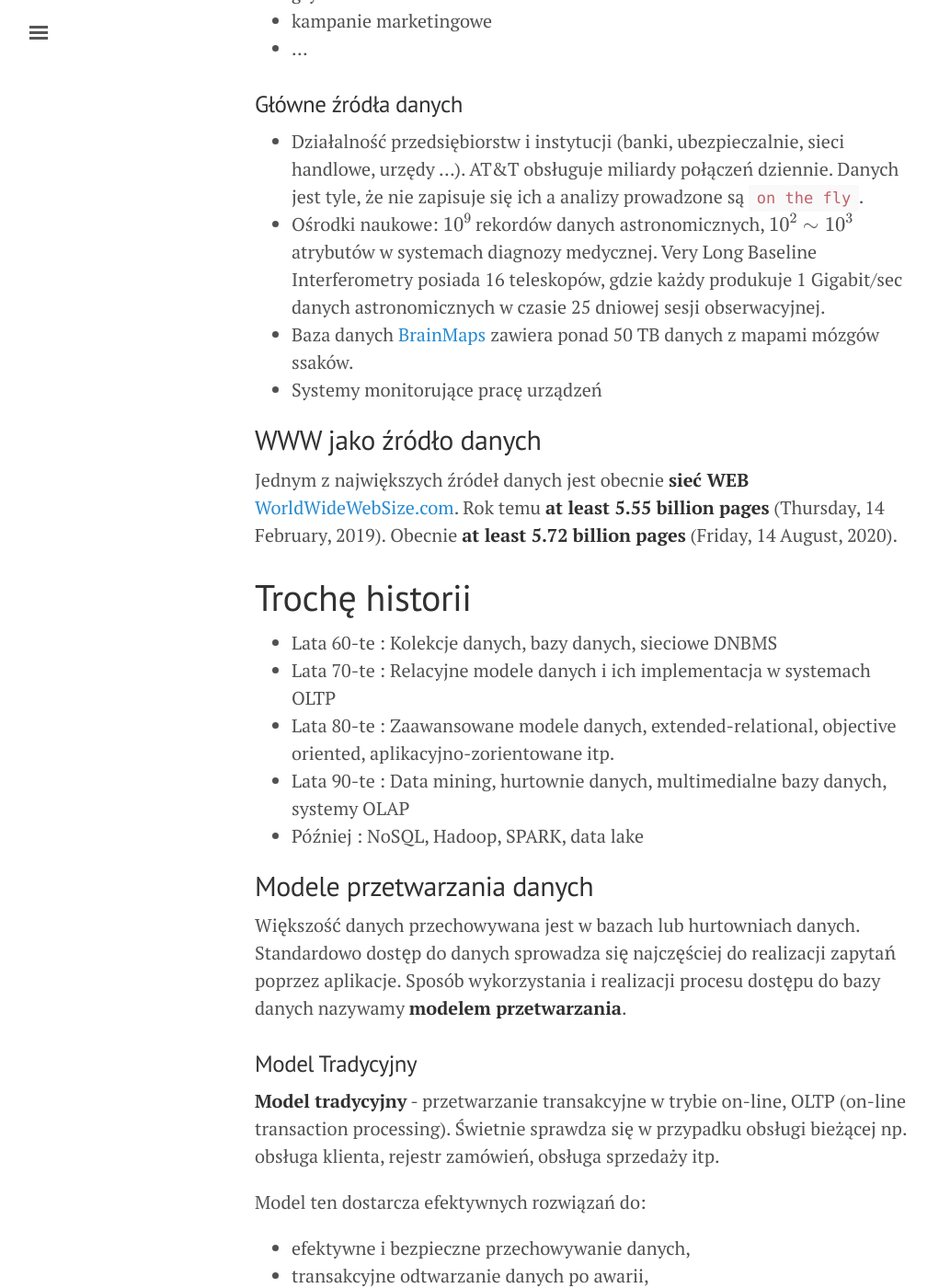
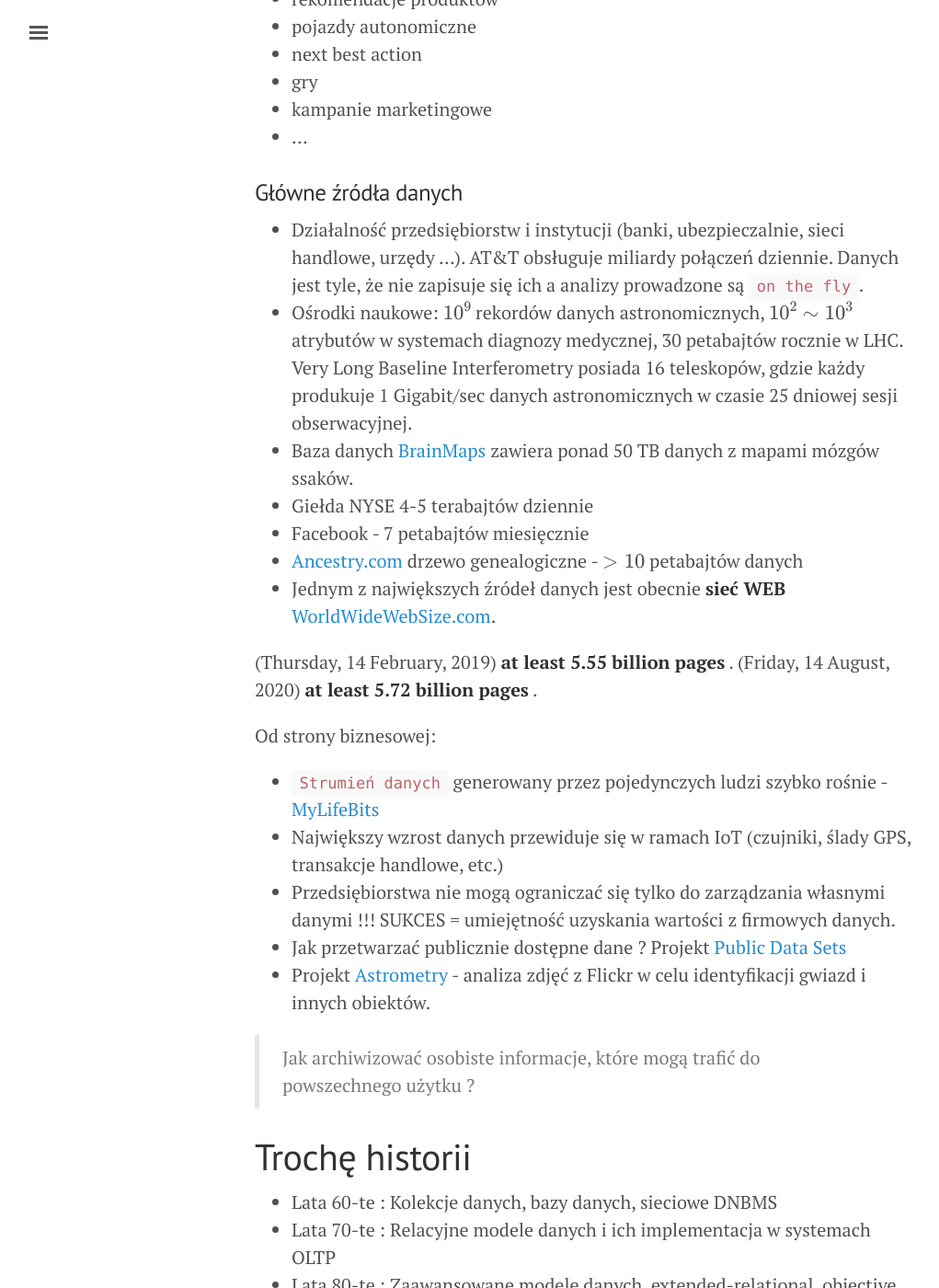
Before and after one commit to sebkaz-teaching/RealTime, a Jekyll site: the page built from 01_Intro.md, in a window 1280 px wide and 1400 px high, scrolled down 2247 px. Shown: the whole window at 92% size, without its empty margins (3-1024 px from the left). Built offline with Jekyll 4.4.1, drawn with Linux system fonts in a browser that asks for light colours; formulas are drawn with MathJax 3; a script that is not in the unit is left out; some of the changed text lies outside the part shown.

Commit message:
add info from Hadoop book

```diff
--- a/01_Intro.md
+++ b/01_Intro.md
@@ -13,6 +13,8 @@
 
 > Podaj przykład danych ustrukturyzowanych i nieustrukturyzowanych.
 
+> Zna typy danych ustrukturyzowanych jak i nieustrukturyzowanych (K2A_W02, K2A_W04, O2_W04, O2_W07)
+
 Dane przyczyniły się do powstania tysięcy nowych narzędzi do `generowania`, `zbierania`, `przechowywania` i `przetwarzania` informacji na niespotykaną dotąd skalę.
 
 Dane istnieją od bardzo dawna.
@@ -56,18 +58,27 @@
 - Działalność przedsiębiorstw i instytucji (banki, ubezpieczalnie, sieci handlowe, urzędy ...).
 AT&T obsługuje miliardy połączeń dziennie.
 Danych jest tyle, że nie zapisuje się ich a analizy prowadzone są `on the fly`.
-- Ośrodki naukowe: $10^9$ rekordów danych astronomicznych, $10^2 \sim 10^3$ atrybutów w systemach diagnozy medycznej.
+- Ośrodki naukowe: $10^9$ rekordów danych astronomicznych, $10^2 \sim 10^3$ atrybutów w systemach diagnozy medycznej, 30 petabajtów rocznie w LHC.
 Very Long Baseline Interferometry posiada 16 teleskopów, gdzie każdy produkuje 1 Gigabit/sec danych astronomicznych w czasie 25 dniowej sesji obserwacyjnej.
 - Baza danych [BrainMaps](http://brainmaps.org) zawiera ponad 50 TB danych z mapami mózgów ssaków.
-- Systemy monitorujące pracę urządzeń
+- Giełda NYSE 4-5 terabajtów dziennie
+- Facebook - 7 petabajtów miesięcznie
+- [Ancestry.com](https://www.ancestry.com) drzewo genealogiczne - $>10$ petabajtów danych
+- Jednym z największych źródeł danych jest obecnie **sieć WEB** [WorldWideWebSize.com](http://www.worldwidewebsize.com).
+
+(Thursday, 14 February, 2019) **at least 5.55 billion pages** .
+(Friday, 14 August, 2020) **at least 5.72 billion pages** .
+
+Od strony biznesowej:
+
+- `Strumień danych` generowany przez pojedynczych ludzi szybko rośnie - [MyLifeBits](https://www.microsoft.com/en-us/research/project/mylifebits/)
+- Największy wzrost danych przewiduje się w ramach IoT (czujniki, ślady GPS, transakcje handlowe, etc.)
+- Przedsiębiorstwa nie mogą ograniczać się tylko do zarządzania własnymi danymi !!! SUKCES = umiejętność uzyskania wartości z firmowych danych.
+- Jak przetwarzać publicznie dostępne dane ?  Projekt [Public Data Sets](http://infochimps.org)
+- Projekt [Astrometry](http://astrometry.net) - analiza zdjęć z Flickr w celu identyfikacji gwiazd i innych obiektów.
 
 
-## WWW jako źródło danych
-
-Jednym z największych źródeł danych jest obecnie **sieć WEB**
-[WorldWideWebSize.com](http://www.worldwidewebsize.com).
-Rok temu **at least 5.55 billion pages** (Thursday, 14 February, 2019).
-Obecnie **at least 5.72 billion pages** (Friday, 14 August, 2020).
+> Jak archiwizować osobiste informacje, które mogą trafić do powszechnego użytku ?
 
 
 # Trochę historii
@@ -80,9 +91,9 @@
 
 ## Modele przetwarzania danych
 
-Większość danych przechowywana jest w bazach lub hurtowniach danych.
-Standardowo dostęp do danych sprowadza się najczęściej do realizacji zapytań poprzez aplikacje.
-Sposób wykorzystania i realizacji procesu dostępu do bazy danych nazywamy **modelem przetwarzania**.
+Większość danych przechowywana jest w bazach lub hurtowniach danych.
+Standardowo dostęp do danych sprowadza się najczęściej do realizacji zapytań poprzez aplikacje.
+Sposób wykorzystania i realizacji procesu dostępu do bazy danych nazywamy **modelem przetwarzania**.
 
 ### Model Tradycyjny
 
@@ -125,13 +136,13 @@
 2. Jaka jest sprzedaż produktów z podziałem na rodzaje produktów ?
 3. Jaka jest sprzedaż produktów z podziałem na oddziały supermarketu ?
 
-Odpowiedzi na te pytania pozwalają określić `wąskie gardła` sprzedaży produktów przynoszących deficyt, zaplanować zapasy w magazynach czy porównać sprzedaż różnych grup w różnych oddziałach supermarketu.
+Odpowiedzi na te pytania pozwalają określić `wąskie gardła` sprzedaży produktów przynoszących deficyt, zaplanować zapasy w magazynach czy porównać sprzedaż różnych grup w różnych oddziałach supermarketu.
 
 ## OLAP $\to$ Data Mining
 
-OLAP to : analiza danych hurtowni sterowana całkowicie przez użytkownika.
-Użytkownik formułuje zapytania i dokonuje analizy.
-Rozszerzenie standardu języka dostępu do baz danych SQL o możliwość efektywnego przetwarzania złożonych zapytań zawierających agregaty.
+OLAP to : analiza danych hurtowni sterowana całkowicie przez użytkownika.
+Użytkownik formułuje zapytania i dokonuje analizy.
+Rozszerzenie standardu języka dostępu do baz danych SQL o możliwość efektywnego przetwarzania złożonych zapytań zawierających agregaty.
 
 ### Wady OLAP
 
@@ -143,19 +154,22 @@
 jakie są ogólne korelacje sprzedaży ze względu na lokalizacje i asortyment ? ...
 - Brak automatyzacji procesu analizy oraz ograniczony zakres analizy.
 
+> Zna historię i filozofię modeli przetwarzania danych (K2A_W01, K2A_W03, O2_W01, O2_W02, O2_W04, O2_W07)
+
+
 ### Dalsze rozwiązania ?
 
 # Eksploracja Danych (Data Mining)
 
 ## Definicja 1
 
-> Eksploracja danych jest procesem odkrywania znaczących nowych powiązań, wzorców i trendów przez przeszukiwanie zgromadzonych danych przy wykorzystaniu metod rozpoznawania wzorców, jak również metod statystycznych i matematycznych.
+> Eksploracja danych jest procesem odkrywania znaczących nowych powiązań, wzorców i trendów przez przeszukiwanie zgromadzonych danych przy wykorzystaniu metod rozpoznawania wzorców, jak również metod statystycznych i matematycznych.
 
 ## Definicja 2
 
-> Eksploracja danych jest między dyscyplinarną dziedziną, łącząca techniki uczenia maszynowego, rozpoznawania wzorców, statystyki, bez danych i wizualizacji w celu uzyskiwania informacji z dużych baz danych.
+> Eksploracja danych jest między dyscyplinarną dziedziną, łącząca techniki uczenia maszynowego, rozpoznawania wzorców, statystyki, bez danych i wizualizacji w celu uzyskiwania informacji z dużych baz danych.
 
-Wszystkie definicje wskazują, iż celem eksploracji danych jest odkrywanie zależności, które nie były wcześniej znane odbiorcy.
+Wszystkie definicje wskazują, iż celem eksploracji danych jest odkrywanie zależności, które nie były wcześniej znane odbiorcy.
 
 **W wyniku realizacji procesu eksploracji danych otrzymujemy:**
 
```
Also changed, not shown: other parts of 01_Intro.md (+5 -5 lines).
